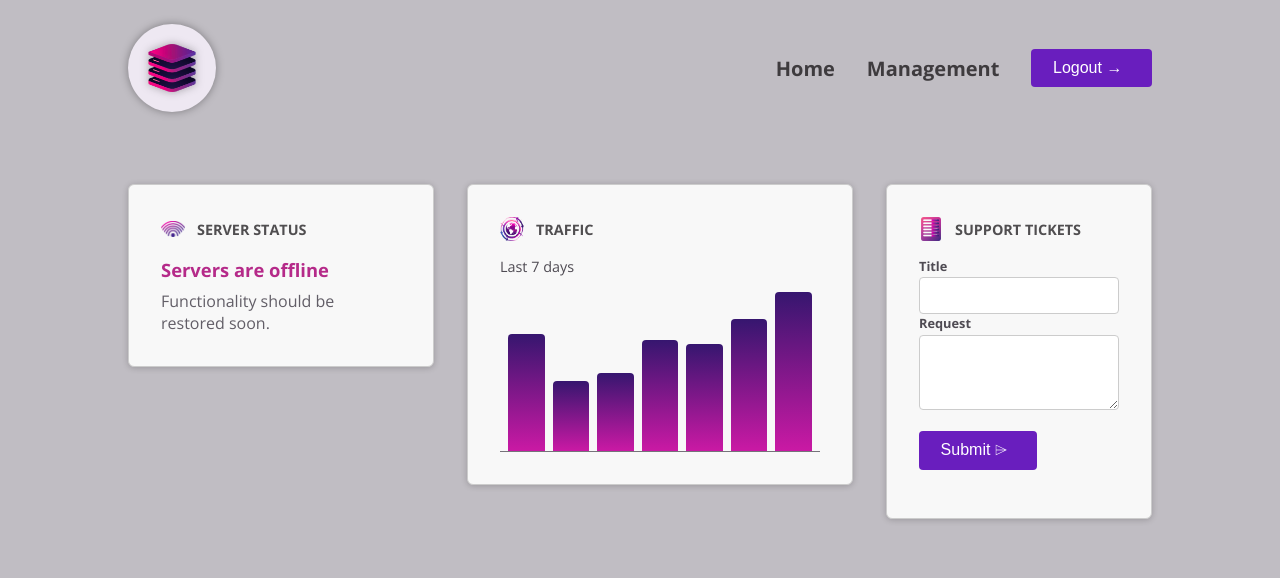
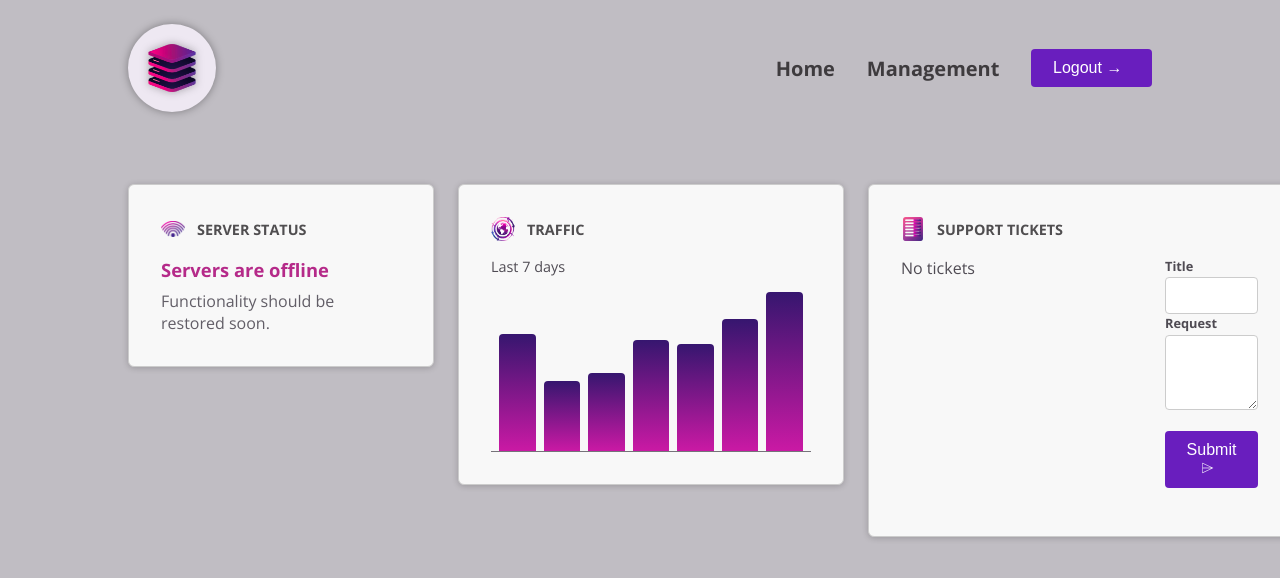
Before and after one commit to sailakshmy/angular-components-templates, an Angular app: page / in a window 1280 px wide. Shown: the top 578 px of the page. Built offline with nearby package versions, Linux system fonts and the light colour scheme.

Commit message:
Displayed the dummy app-ticket component

```diff
--- a/src/app/components/dashboard/tickets/tickets.component.html
+++ b/src/app/components/dashboard/tickets/tickets.component.html
@@ -1 +1,13 @@
-<app-new-ticket (add)="onAdd($event)" />
+<div>
+  <ul>
+    @for(ticket of tickets; track ticket.id){
+    <li><app-ticket /> - {{ $count }}</li>
+    } @empty {
+    <p>No tickets</p>
+    }
+  </ul>
+</div>
+
+<div>
+  <app-new-ticket (add)="onAdd($event)" />
+</div>
--- a/src/app/components/dashboard/tickets/tickets.component.ts
+++ b/src/app/components/dashboard/tickets/tickets.component.ts
@@ -1,11 +1,12 @@
 import { Component } from "@angular/core";
 import { NewTicketComponent } from "./new-ticket/new-ticket.component";
 import { Ticket, TicketInput } from "./ticket.model";
+import { TicketComponent } from "./ticket/ticket.component";
 
 @Component({
   selector: "app-tickets",
   standalone: true,
-  imports: [NewTicketComponent],
+  imports: [NewTicketComponent, TicketComponent],
   templateUrl: "./tickets.component.html",
   styleUrl: "./tickets.component.css",
 })
```
